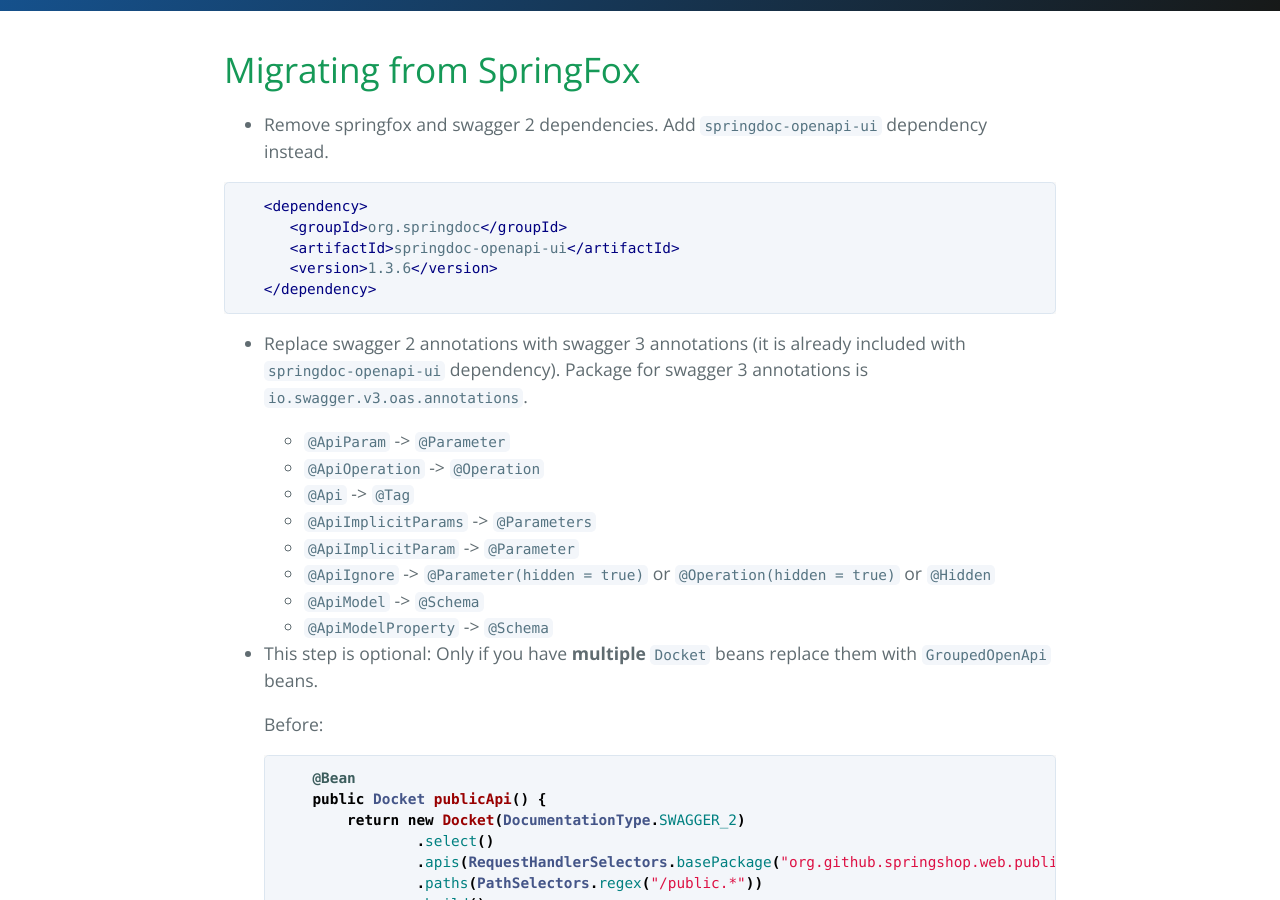
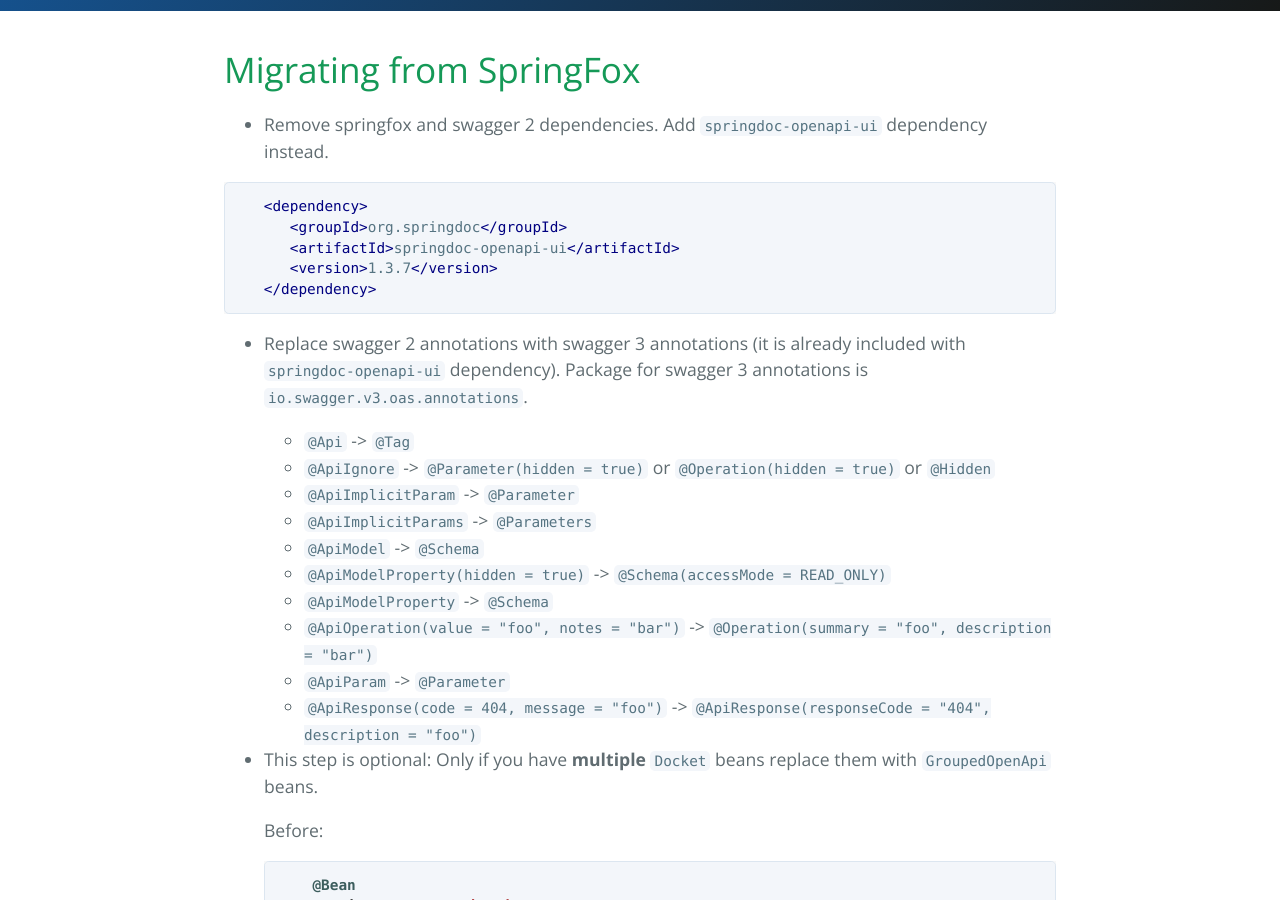
Before and after one commit to springdoc/springdoc.github.io, a Jekyll site: the page built from migrating-from-springfox.md, in a window 1280 px wide and 900 px high, scrolled down 244 px. Built offline with Jekyll 4.4.1, drawn with Linux system fonts in a browser that asks for light colours.

Commit message:
project update

````diff
--- a/migrating-from-springfox.md
+++ b/migrating-from-springfox.md
@@ -10,22 +10,23 @@ layout: default
    <dependency>
       <groupId>org.springdoc</groupId>
       <artifactId>springdoc-openapi-ui</artifactId>
-      <version>1.3.6</version>
+      <version>1.3.7</version>
    </dependency>
 ```
 
 + Replace swagger 2 annotations with swagger 3 annotations (it is already included with `springdoc-openapi-ui` dependency).
 Package for swagger 3 annotations is `io.swagger.v3.oas.annotations`.
 
+  - `@Api` -> `@Tag`
+  - `@ApiIgnore` -> `@Parameter(hidden = true)` or `@Operation(hidden = true)` or `@Hidden`
+  - `@ApiImplicitParam` -> `@Parameter`
+  - `@ApiImplicitParams` -> `@Parameters`
+  - `@ApiModel` -> `@Schema`
+  - `@ApiModelProperty(hidden = true)` -> `@Schema(accessMode = READ_ONLY)`
+  - `@ApiModelProperty` -> `@Schema`
+  - `@ApiOperation(value = "foo", notes = "bar")` -> `@Operation(summary = "foo", description = "bar")`
   - `@ApiParam` -> `@Parameter`
-  - `@ApiOperation` -> `@Operation`
-  - `@Api` -> `@Tag`
-  - `@ApiImplicitParams` -> `@Parameters`
-  - `@ApiImplicitParam` -> `@Parameter`
-  - `@ApiIgnore` -> `@Parameter(hidden = true)` or `@Operation(hidden = true)` or `@Hidden`
-  - `@ApiModel` -> `@Schema`
-  - `@ApiModelProperty` -> `@Schema`
-
+  - `@ApiResponse(code = 404, message = "foo")` -> `@ApiResponse(responseCode = "404", description = "foo")`
 
 + This step is optional: Only if you have **multiple** `Docket` beans replace them with `GroupedOpenApi` beans.
 
--- a/pom.xml
+++ b/pom.xml
@@ -9,7 +9,7 @@
 	<version>3.1.2-SNAPSHOT</version>
 
 	<properties>
-		<springdoc.version>1.3.6</springdoc.version>
+		<springdoc.version>1.3.7</springdoc.version>
 	</properties>
 
 	<build>
````
Also changed, not shown: index.md (+7 -7 lines).
